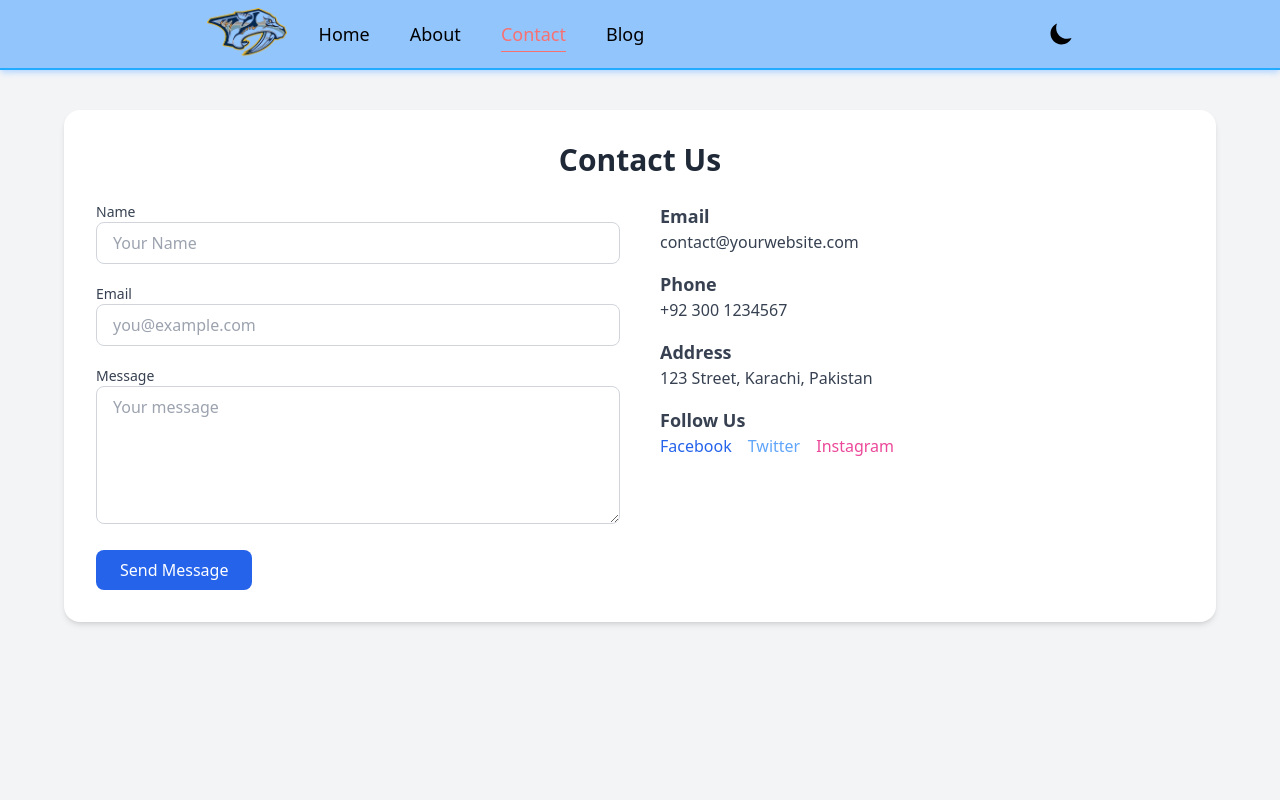
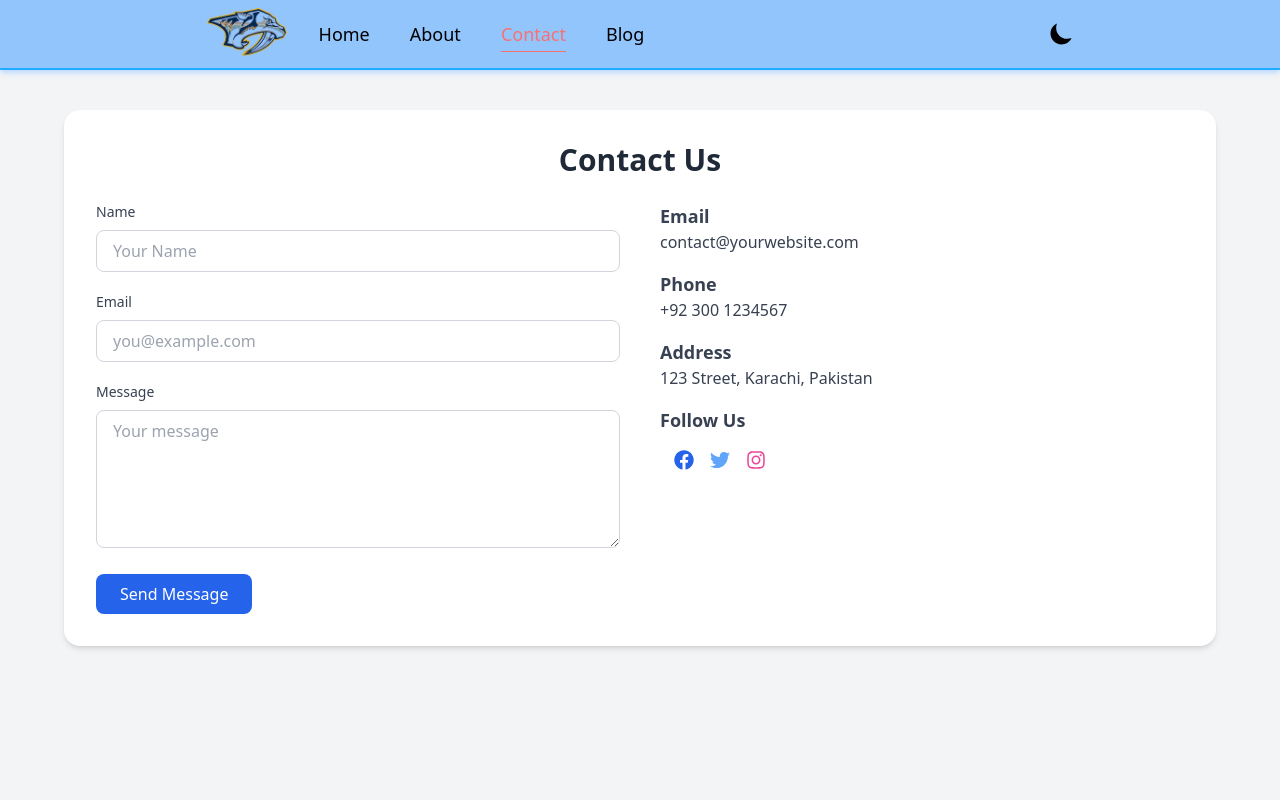
Before and after one commit to WajeehSindhu/react-team, a React (Vite) app: page /contact in a window 1280 px wide. Shown: the top 800 px of the page. Built offline with nearby package versions, Linux system fonts and the light colour scheme.

Commit message:
Add Some Changes

```diff
--- a/src/pages/Contact.jsx
+++ b/src/pages/Contact.jsx
@@ -1,21 +1,21 @@
-import React,{useEffect} from "react";
+import React, { useEffect } from "react";
+import { FaFacebook, FaInstagram, FaTwitter } from "react-icons/fa";
 
 const ContactPage = () => {
-   useEffect (()=>{
+  useEffect(() => {
     document.title = "Contact | Team Work"
-   },[])
+  }, [])
   return (
     <div className="min-h-screen bg-gray-100 py-10 px-4">
-      <div className="max-w-6xl mx-auto bg-white p-8 rounded-2xl shadow-md">
-        <h2 className="text-3xl font-bold text-gray-800 mb-6 text-center">
+      <div className="max-w-6xl mx-auto bg-white dark:bg-red-500  p-8 rounded-2xl shadow-md dark:shadow-red-600">
+        <h2 className="text-3xl font-bold text-gray-800 dark:text-gray-100 mb-6 text-center">
           Contact Us
         </h2>
 
-        <div className="grid grid-cols-1 md:grid-cols-2 gap-10">
-          {/* Contact Form */}
+        <div className="grid grid-cols-1 md:grid-cols-2 gap-10 ">
           <form className="space-y-5">
-            <div>
-              <label className="block text-sm font-medium text-gray-700">Name</label>
+            <div className="space-y-2">
+              <label className="block text-sm font-medium text-gray-700 dark:text-gray-200">Name</label>
               <input
                 type="text"
                 className="w-full px-4 py-2 border border-gray-300 rounded-lg focus:outline-none focus:ring-2 focus:ring-blue-500"
@@ -23,8 +23,8 @@ const ContactPage = () => {
               />
             </div>
 
-            <div>
-              <label className="block text-sm font-medium text-gray-700">Email</label>
+            <div className="space-y-2">
+              <label className="block text-sm font-medium text-gray-700 dark:text-gray-200">Email</label>
               <input
                 type="email"
                 className="w-full px-4 py-2 border border-gray-300 rounded-lg focus:outline-none focus:ring-2 focus:ring-blue-500"
@@ -32,8 +32,8 @@ const ContactPage = () => {
               />
             </div>
 
-            <div>
-              <label className="block text-sm font-medium text-gray-700">Message</label>
+            <div className="space-y-2">
+              <label className="block text-sm font-medium text-gray-700 dark:text-gray-200">Message</label>
               <textarea
                 rows="5"
                 className="w-full px-4 py-2 border border-gray-300 rounded-lg focus:outline-none focus:ring-2 focus:ring-blue-500"
@@ -43,32 +43,38 @@ const ContactPage = () => {
 
             <button
               type="submit"
-              className="bg-blue-600 text-white px-6 py-2 rounded-lg hover:bg-blue-700 transition duration-300"
+              className="bg-blue-600 dark:bg-black text-white px-6 py-2 rounded-lg hover:bg-blue-700 dark:hover:bg-red-800 transition-all duration-300 ease"
             >
               Send Message
             </button>
           </form>
+          <div className="space-y-4 text-gray-700 dark:text-gray-200">
+            <div className="space-y-2">
+              <a href="mailto:contact@yourwebsite.com">
+                <h3 className="text-lg font-semibold ">Email</h3>
+                <p>contact@yourwebsite.com</p>
+              </a>
+            </div>
 
-          {/* Contact Info */}
-          <div className="space-y-4 text-gray-700">
-            <div>
-              <h3 className="text-lg font-semibold">Email</h3>
-              <p>contact@yourwebsite.com</p>
+            <div className="space-y-2">
+              <a href="tel:+923001234567">
+                <h3 className="text-lg font-semibold">Phone</h3>
+                <p>+92 300 1234567</p>
+              </a>
             </div>
-            <div>
-              <h3 className="text-lg font-semibold">Phone</h3>
-              <p>+92 300 1234567</p>
+
+            <div className="space-y-2">
+              <a href="https://www.google.com/maps/place/123+Street,+Karachi,+Pakistan" target="_blank" rel="noopener noreferrer">
+                <h3 className="text-lg font-semibold">Address</h3>
+                <p>123 Street, Karachi, Pakistan</p>
+              </a>
             </div>
-            <div>
-              <h3 className="text-lg font-semibold">Address</h3>
-              <p>123 Street, Karachi, Pakistan</p>
-            </div>
-            <div>
+            <div className="space-y-2">
               <h3 className="text-lg font-semibold">Follow Us</h3>
-              <div className="flex space-x-4">
-                <a href="#" className="text-blue-600 hover:text-blue-800">Facebook</a>
-                <a href="#" className="text-blue-400 hover:text-blue-600">Twitter</a>
-                <a href="#" className="text-pink-500 hover:text-pink-700">Instagram</a>
+              <div className="flex justify-center items-center space-x-4 dark:bg-white  p-2 rounded-lg w-[120px]">
+                <a href="#" className="text-blue-600 hover:text-blue-800 text-xl hover:opacity-60 transition-opacity duration-300 ease"><FaFacebook/></a>
+                <a href="#" className="text-blue-400 hover:text-blue-600 text-xl hover:opacity-60 transition-opacity duration-300 ease"><FaTwitter/></a>
+                <a href="#" className="text-pink-500 hover:text-pink-700 text-xl hover:opacity-60 transition-opacity duration-300 ease"><FaInstagram/></a>
               </div>
             </div>
           </div>
```
